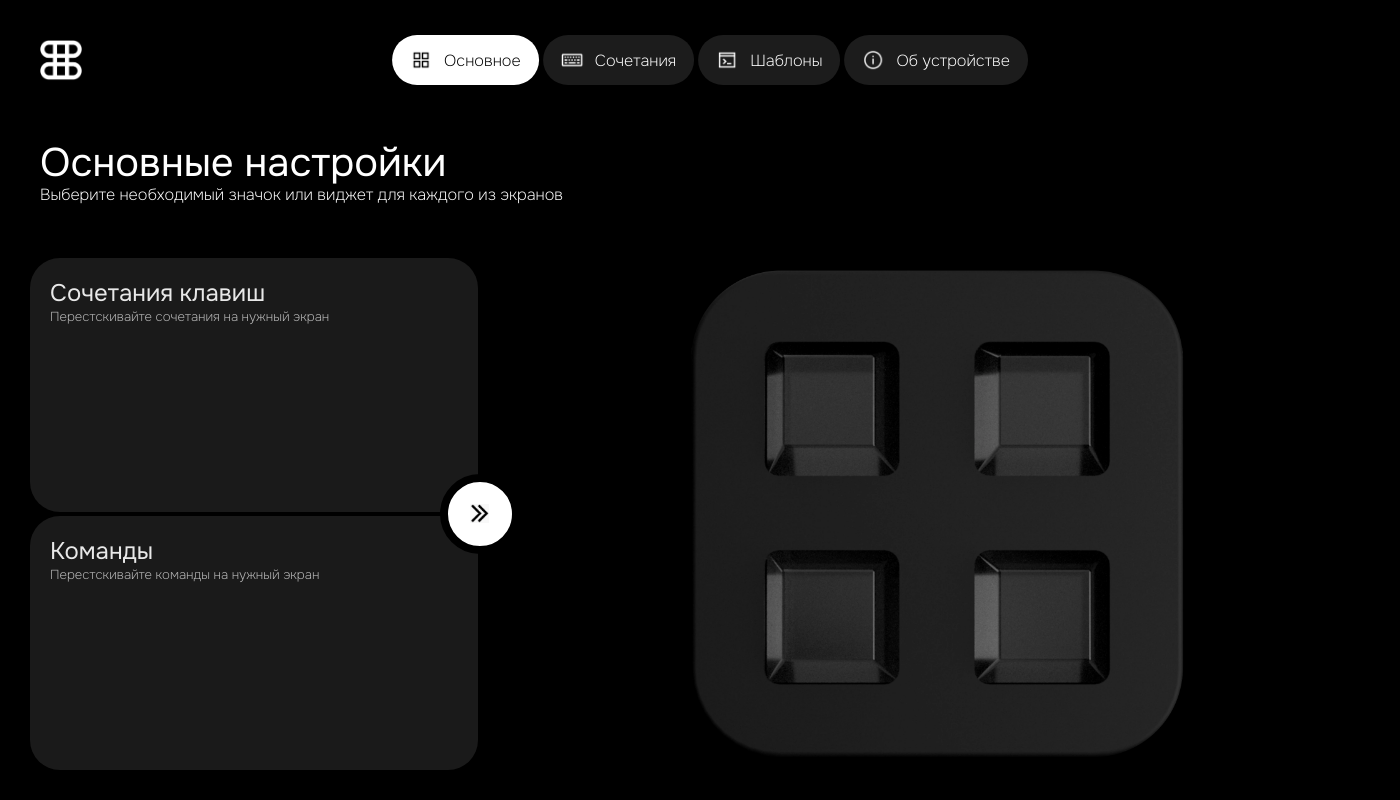
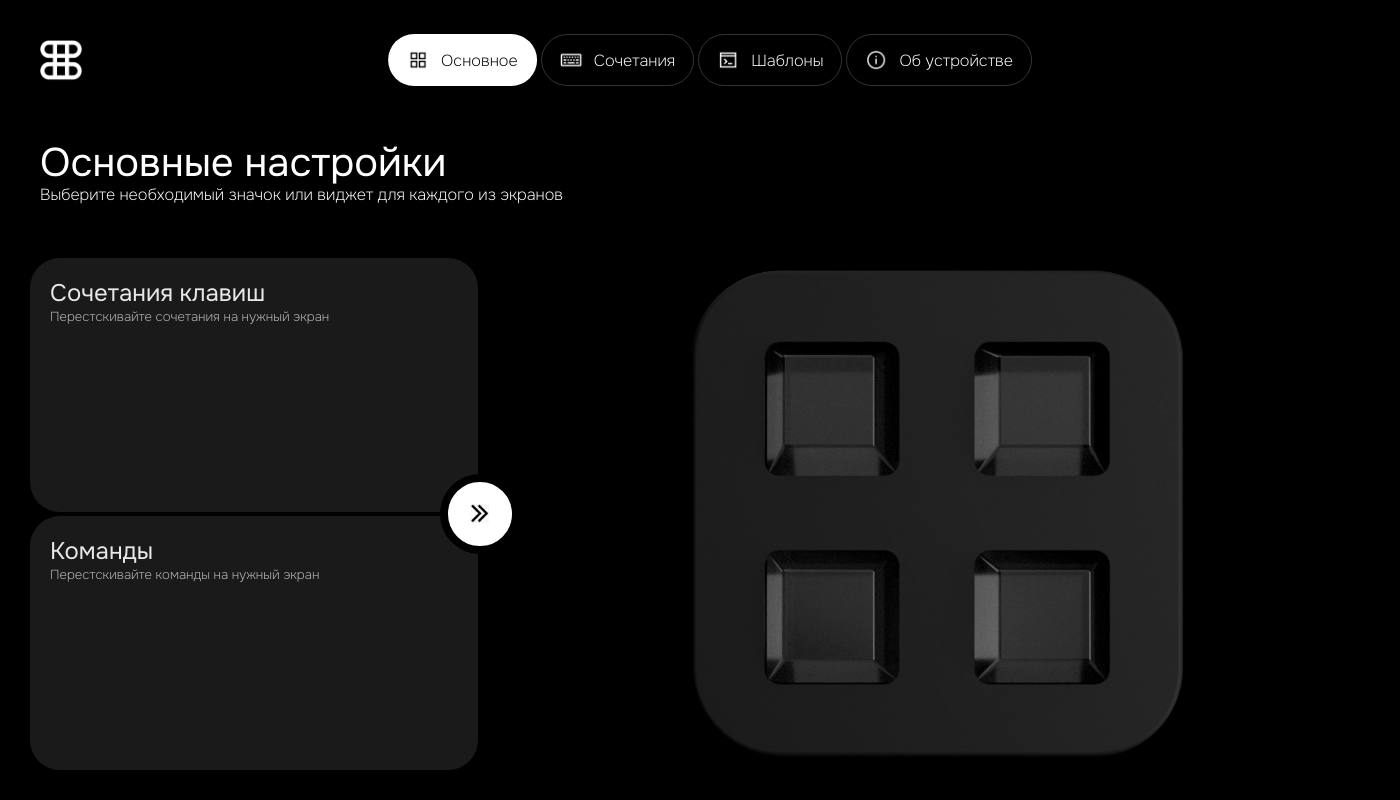
Before and after one commit to bshvevgn/mroee, an Electron app: page Application/index.html in a window 1400 px wide. Drawn offline with Linux system fonts and the light colour scheme; no server answers.

Commit message:
styles updated

```diff
--- a/Application/resources/css/style.css
+++ b/Application/resources/css/style.css
@@ -140,7 +140,7 @@ aside{
 }
 
 .asideButton{
-    background-color: #ffffff1c;
+    background-color: #ffffff00;
     margin-left: 4px;
     display: flex;
     flex-direction: row;
@@ -153,6 +153,7 @@ aside{
     flex-wrap: nowrap;
     width: fit-content;
     transition: .1s;
+    border: 1px solid rgb(255 255 255 / 20%);
     justify-content: center;
 }
 
```
